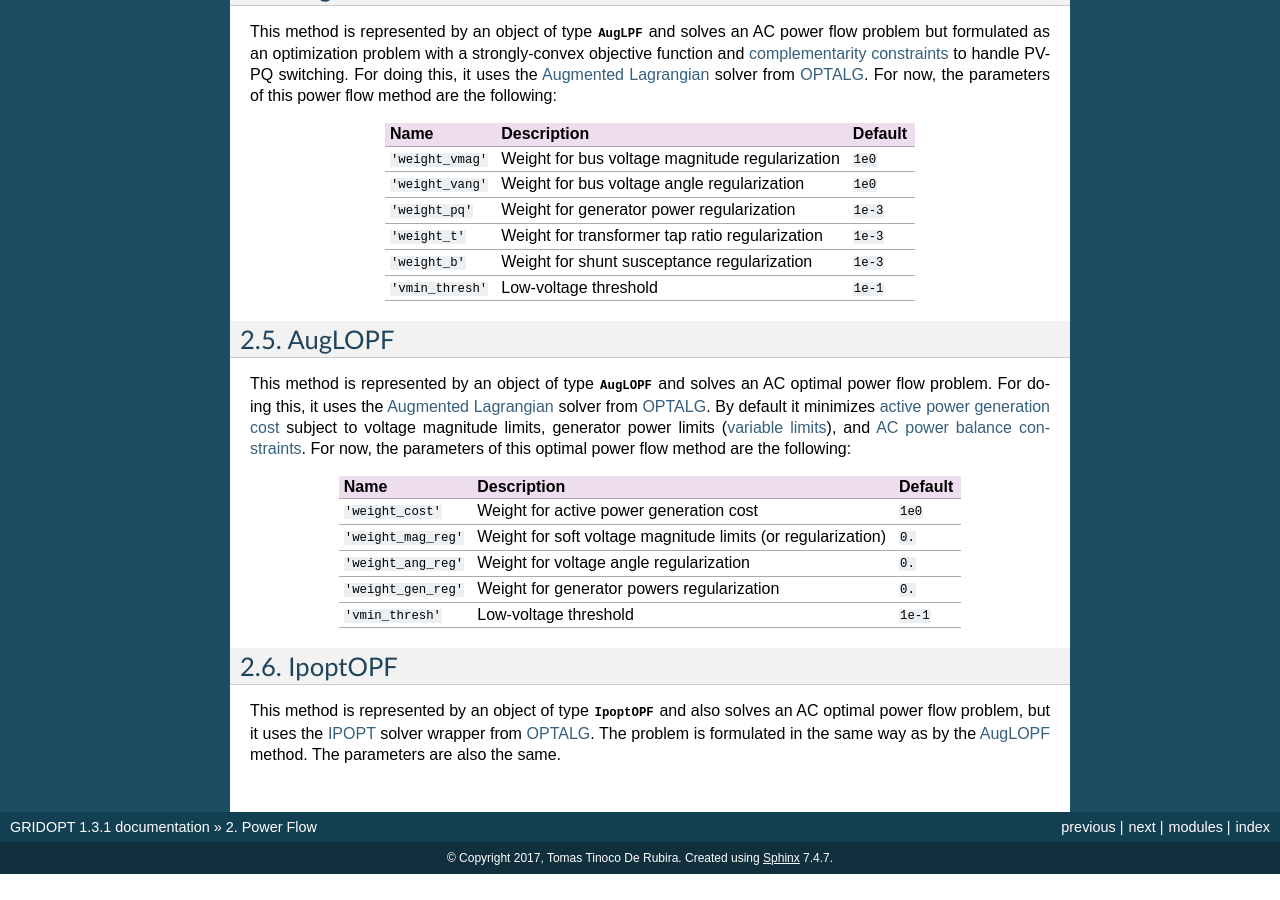
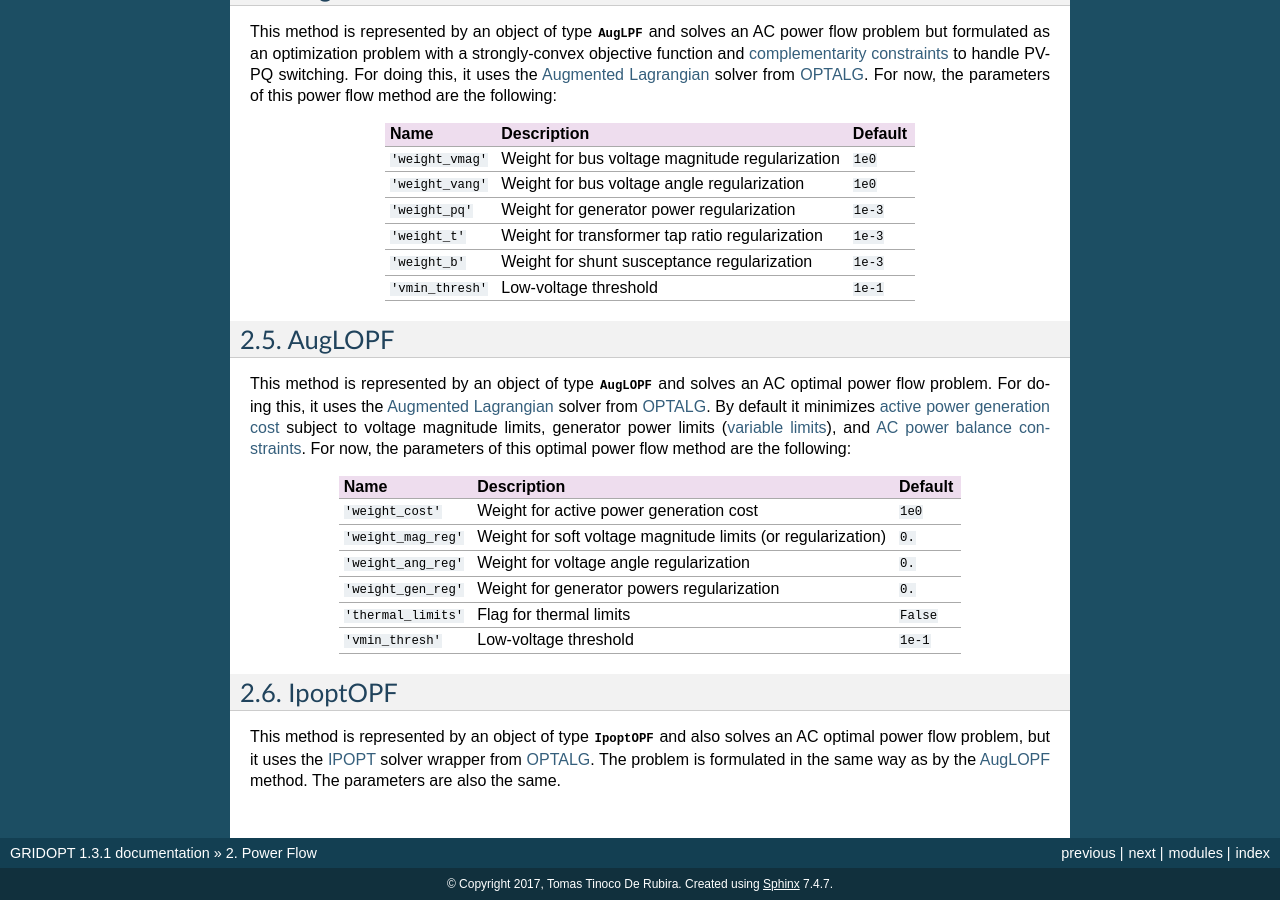
Before and after one commit to ttinoco/GRIDOPT, a Sphinx documentation site: the page built from docs/power_flow.rst, in a window 1280 px wide and 900 px high, scrolled down 2981 px. Built offline with Sphinx 7.4.7, drawn with Linux system fonts in a browser that asks for light colours; before the commit the page ends 3855 px from its top, so only the background shows below that.

Commit message:
updated docs (thermal limits param)

```diff
--- a/docs/power_flow.rst
+++ b/docs/power_flow.rst
@@ -168,6 +168,7 @@ Name                 Description
 ``'weight_mag_reg'`` Weight for soft voltage magnitude limits (or regularization) ``0.``
 ``'weight_ang_reg'`` Weight for voltage angle regularization                      ``0.``
 ``'weight_gen_reg'`` Weight for generator powers regularization                   ``0.``
+``'thermal_limits'`` Flag for thermal limits                                      ``False``
 ``'vmin_thresh'``    Low-voltage threshold                                        ``1e-1``
 ==================== ============================================================ ===========
 
```
